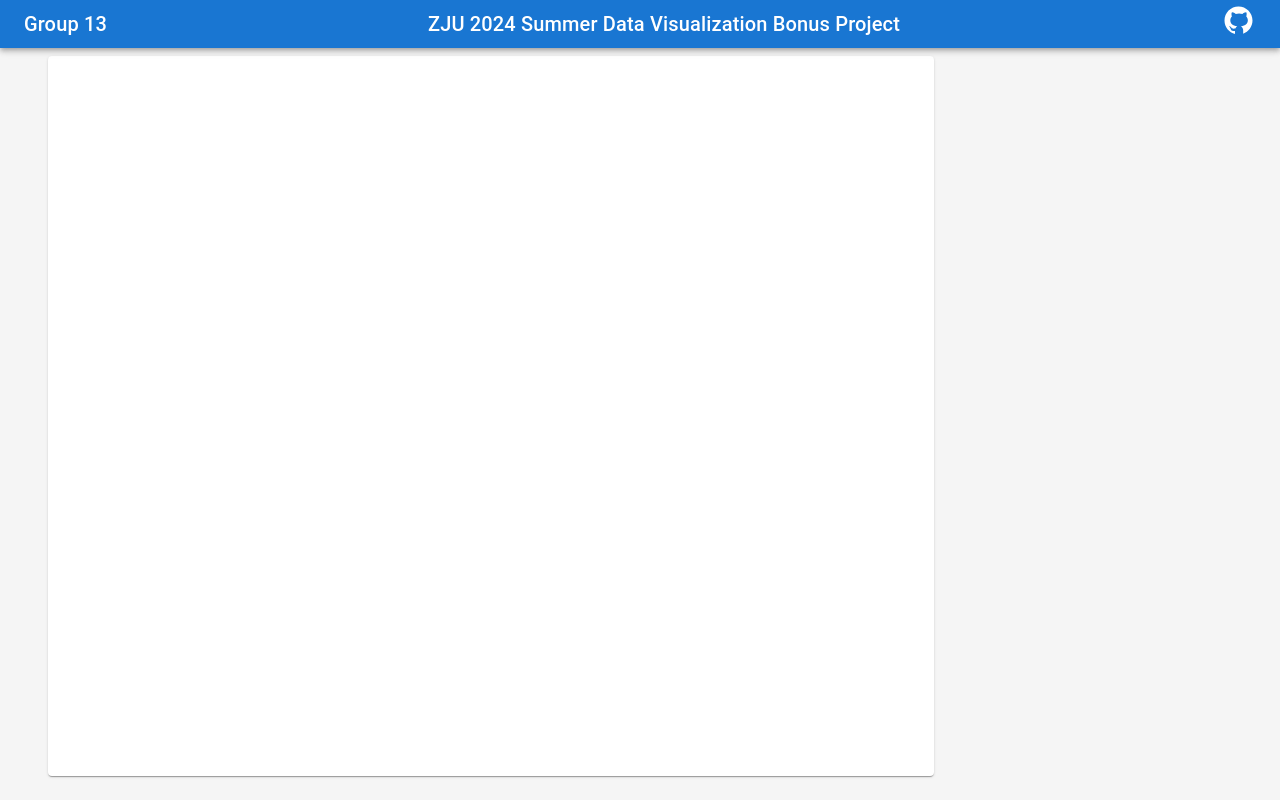
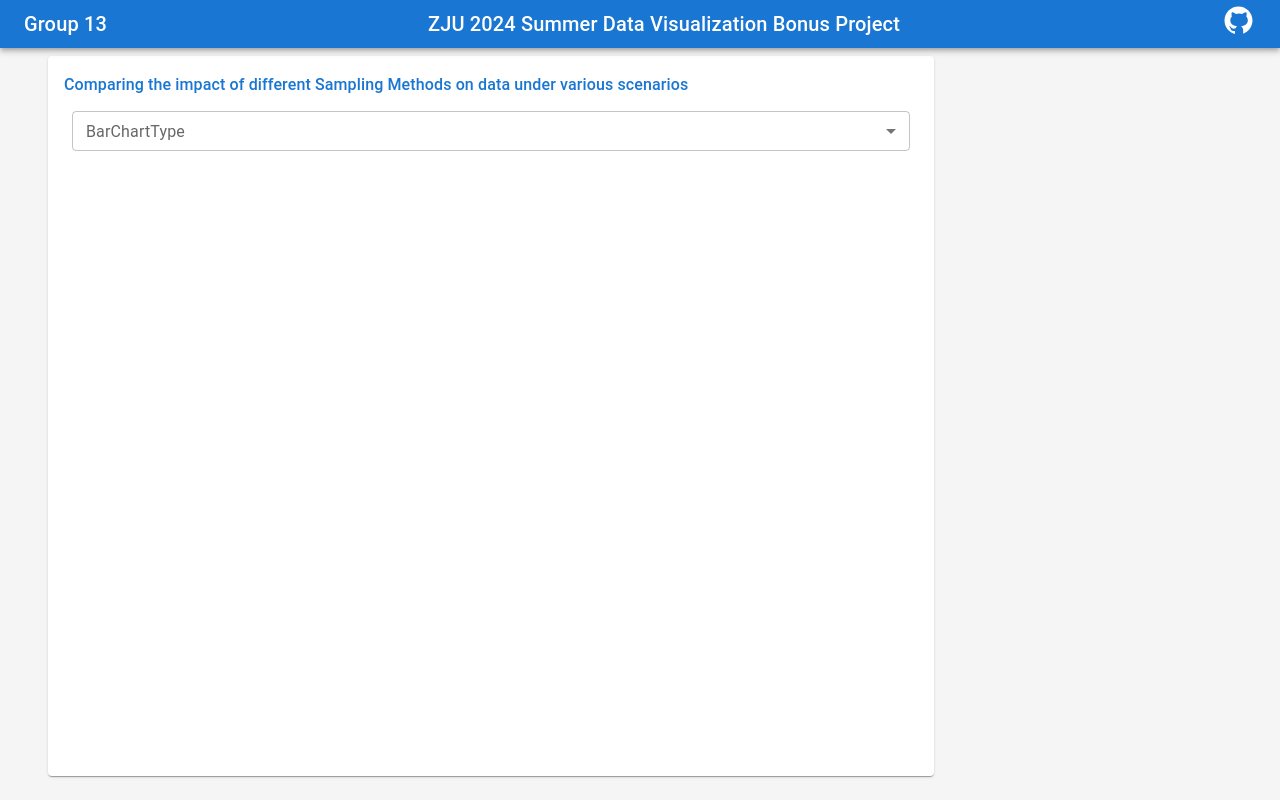
Before and after one commit to WintermelonC/ZJU2024SummerDV_G13, a React (Create React App) app: page / in a window 1280 px wide. Built offline with nearby package versions, Linux system fonts and the light colour scheme.

Commit message:
add a select but has some problems

```diff
--- a/src/components/App.js
+++ b/src/components/App.js
@@ -6,6 +6,7 @@ import Grid from '@mui/material/Grid';
 import Paper from '@mui/material/Paper';
 
 import MyToolbar from './MyToolbar.js';
+import CompSampMethod from './CompSampMethod.js';
 
 function App() {
   return (
@@ -25,8 +26,16 @@ function App() {
         <Container maxWidth="lg" sx={{ my: '8px', px: '8px !important' }}>
           <Grid container spacing={1}>
             <Grid item xs={12} md={8} lg={9}>
-              <Paper sx={{ height: '720px' }}>
-
+              <Paper
+                sx={{
+                  height: '720px',
+                  padding: '16px',
+                  display: 'flex',
+                  flexDirection: 'column',
+                  overflow: 'auto'
+                }}
+              >
+                <CompSampMethod />
               </Paper>
             </Grid>
           </Grid>
--- /dev/null
+++ b/src/components/CompSampMethod.js
@@ -0,0 +1,15 @@
+import React from 'react';
+
+import MyTitle from './MyTitle';
+import SelectButton from './SelectButton';
+
+export default function CompSampMethod() {
+	return (
+		<React.Fragment>
+			<MyTitle>
+				Comparing the impact of different Sampling Methods on data under various scenarios
+			</MyTitle>
+			<SelectButton content="BarChartType" />
+		</React.Fragment>
+	);
+}
--- /dev/null
+++ b/src/components/MyTitle.js
@@ -0,0 +1,22 @@
+import React from 'react';
+import PropTypes from 'prop-types';
+import Typography from '@mui/material/Typography';
+
+export default function MyTitle(props) {
+	return (
+		<Typography
+			component="h2"
+			variant="h6"
+			color="primary"
+			gutterBottom
+			noWrap
+			style={{ fontSize: '16px' }}
+		>
+			{props.children}
+		</Typography>
+	);
+}
+
+MyTitle.propTypes = {
+	children: PropTypes.node.isRequired,
+};
--- a/src/components/MyToolbar.js
+++ b/src/components/MyToolbar.js
@@ -11,10 +11,10 @@ export default function MyToolbar() {
 	return (
 		<AppBar position="absolute">
 			<Toolbar variant='dense'>
-				<Typography variant="h6" component="div" sx={{ flexGrow: 1 }} noWrap>
+				<Typography variant="h6" component="h1" sx={{ flexGrow: 1 }} noWrap>
 					Group 13
 				</Typography>
-				<Typography variant="h6" component="div" sx={{ flexGrow: 1 }} noWrap>
+				<Typography variant="h6" component="h1" sx={{ flexGrow: 1 }} noWrap>
 					ZJU 2024 Summer Data Visualization Bonus Project
 				</Typography>
 				<a href='https://github.com/WintermelonC/ZJU2024SummerDV_G13' target="_blank" rel="noopener noreferrer">
--- /dev/null
+++ b/src/components/SelectButton.js
@@ -0,0 +1,66 @@
+import React from "react";
+import PropTypes from 'prop-types';
+import InputLabel from '@mui/material/InputLabel';
+import MenuItem from '@mui/material/MenuItem';
+import FormControl from '@mui/material/FormControl';
+import Select from '@mui/material/Select';
+
+export default function SelectButton({ content }) {
+	const [option, setOption] = React.useState('');
+
+	const handleChange = (event) => {
+		setOption(event.target.value);
+	};
+
+	return (
+		<FormControl sx={{ m: 1, minWidth: 120 }} size="small">
+			<InputLabel id={`select-${content}-label`} >{content}</InputLabel>
+			<Select
+				labelId={`select-${content}-label`}
+				id={`select-${content}`}
+				value={option}
+				label={content}
+				onChange={handleChange}
+			>
+				<CreateOptionList content={content} />
+			</Select>
+		</FormControl>
+	);
+}
+
+function CreateOptionList({ content }) {
+	const optionList = [];
+
+	if (content === "BarChartType") {
+		optionList.push("1", "2", "3", "4", "5");
+	} else if (content === "ModelName") {
+		optionList.push("VGG19", "ResNet50");
+	} else if (content === "SamplingTarget") {
+		optionList.push("Height", "Ratio");
+	} else if (content === "SamplingMethod") {
+		optionList.push("IID", "COV", "ADV", "OOD");
+	} else if (content === "DownSamplingLevel") {
+		optionList.push("2", "4", "8", "16");
+	} else if (content === "RunIndex") {
+		optionList.push("0", "1", "2", "3", "4");
+	} else {
+		optionList.push("None");
+	}
+
+	const menuList = optionList.map((option, index) =>
+		<MenuItem key={index} value={option}>{option}</MenuItem>);
+
+	return (
+		<React.Fragment>
+			{menuList}
+		</React.Fragment>
+	);
+}
+
+SelectButton.propTypes = {
+	content: PropTypes.string,
+};
+
+CreateOptionList.propTypes = {
+	content: PropTypes.string,
+};
```
Also changed, not shown: src/components/OverallRepresentation.js (deleted, +0 -10 lines), 1 other file (tests, documents, lock files or other folders).
